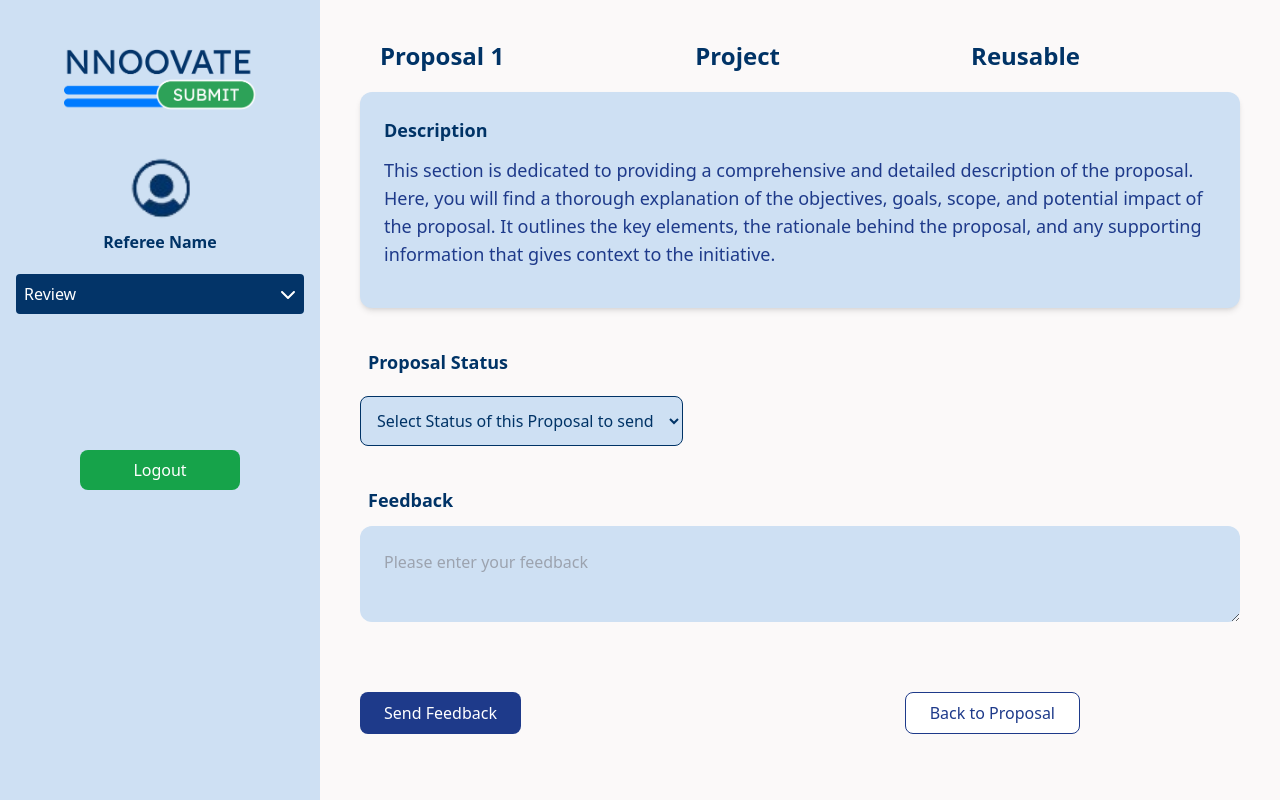
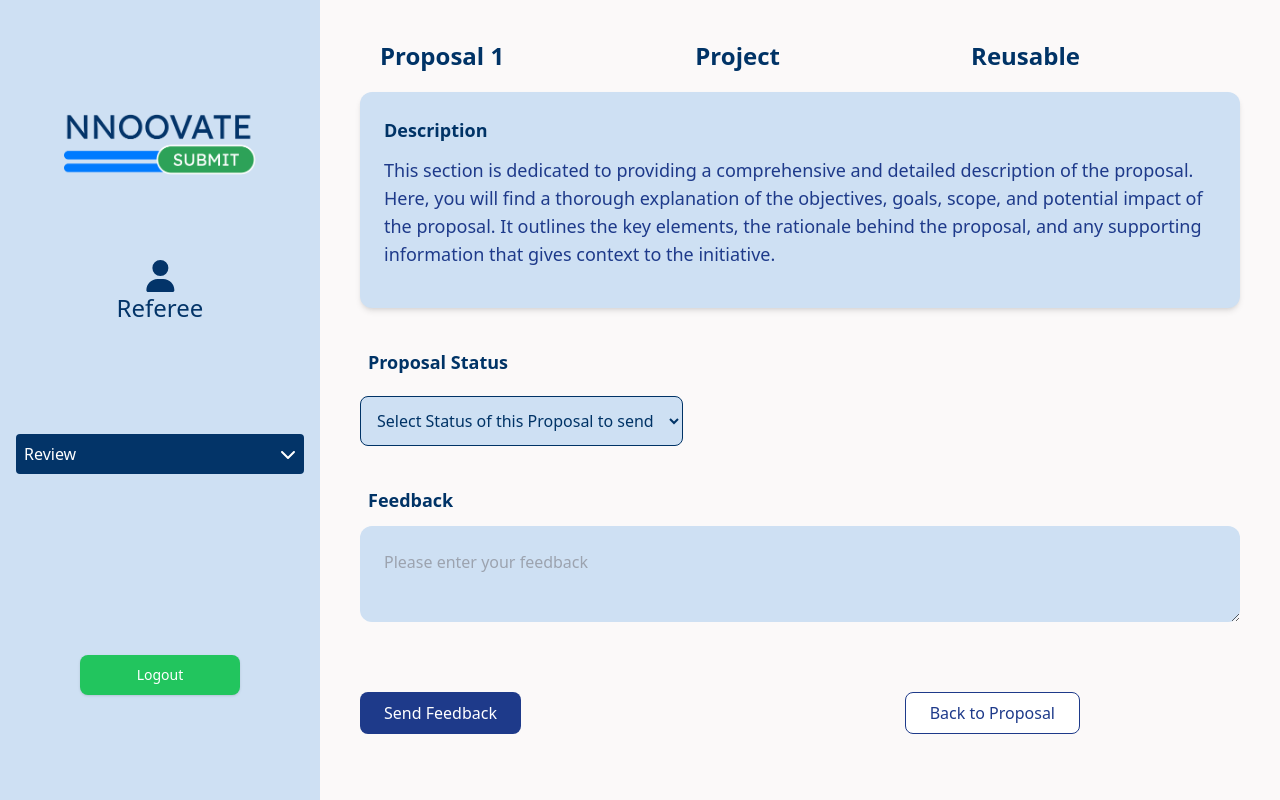
Before and after one commit to MohamedWael3011/reusable-project-webapp, a React (Vite) app: page /referee/DetailedProposalView in a window 1280 px wide. Built offline with nearby package versions, Linux system fonts and the light colour scheme; sample sign-in values are in the browser's storage.

Commit message:
added sidepanel

```diff
--- a/src/apis/user.api.ts
+++ b/src/apis/user.api.ts
@@ -226,6 +226,7 @@ export const submitProposal = async (
 };
 
 export const submitReport = async (
+  user_id: number,
   submissionId: number,
   title: string,
   report: string,
@@ -245,6 +246,7 @@ export const submitReport = async (
     <soap:Envelope xmlns:xsi="http://www.w3.org/2001/XMLSchema-instance" xmlns:xsd="http://www.w3.org/2001/XMLSchema" xmlns:soap="http://schemas.xmlsoap.org/soap/envelope/">
       <soap:Body>
         <SubmitReport xmlns="http://tempuri.org/">
+          <user_id>${user_id}</user_id>
           <submissionid>${submissionId}</submissionid>
           <title>${title}</title>
           <report>${report}</report>
--- a/src/views/detProp.tsx
+++ b/src/views/detProp.tsx
@@ -4,6 +4,7 @@ import RefereeIcon from "../assets/referee-icon.png";
 import { useState } from "react";
 import { FontAwesomeIcon } from "@fortawesome/react-fontawesome";
 import { faPaperPlane, faRecycle } from '@fortawesome/free-solid-svg-icons';
+import RefereeSidepanel from "@/components/ui/RefereeSidepanel";
 
 
 
@@ -41,28 +42,7 @@ const  DetailedProposalView = () => {
   return (
     <div className="bg-background h-screen grid lg:grid-cols-[25%_auto]">
      {/* Sidebar Section */}
-      <div className="flex flex-col items-center bg-[#CEE0F3]">
-        <img src={LOGO} className="w-48 py-10" alt="Logo" />
-        <div className="flex flex-col items-center">
-          <img src={RefereeIcon} className="w-30 h-20" alt="Referee Icon" />
-          <span className="font-semibold text-1xl font-bold text-[#003366] mb-5">Referee Name</span>
-        </div>
-
-        <div>
-        <DropdownComponent
-            title={dropdownTitle}
-            options={dropdownOptions}
-            onChange={handleDropdownChange}
-          />
-        </div>
-        <div className="flex flex-col justify-center gap-6">
-  {/* Logout Button */}
-  <button className="bg-green-600 text-white w-40 py-2 px-4 rounded-lg hover:bg-green-800">
-    Logout
-  </button>
-</div>
-
-      </div>
+    <RefereeSidepanel/>
 
       {/* Main Content Section */}
       <div className="flex flex-col py-10 px-10">
```
